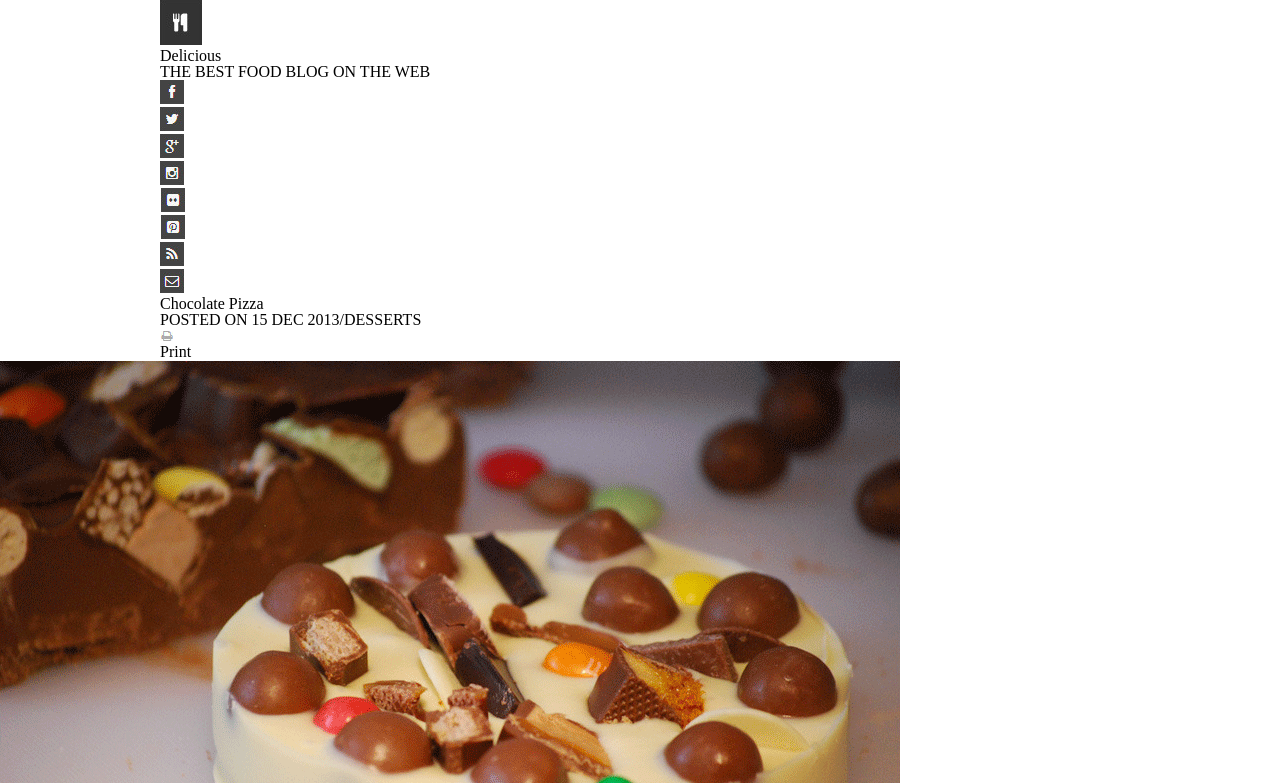
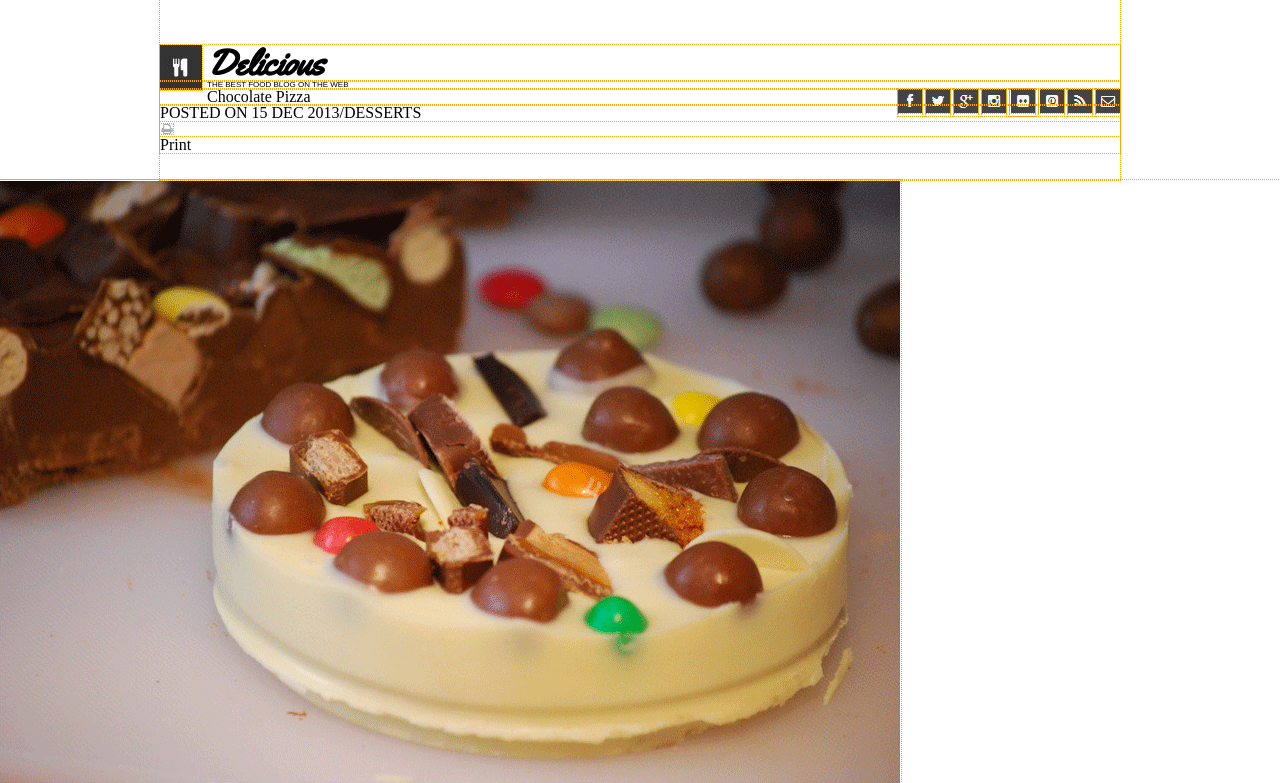
Before and after one commit to evanslaton/chocolate-pizza, a plain HTML site: page index.html in a window 1280 px wide. Shown: the top 783 px of the page. Drawn offline with Linux system fonts and the light colour scheme.

Commit message:
Working on nav

```diff
--- a/css/style.css
+++ b/css/style.css
@@ -1,4 +1,34 @@
+* {
+  outline: 1px dotted orange;
+}
+
 header {
   width: 960px;
+  height: 135px;
   margin: 0 auto;
+  padding-top:45px
 }
+
+nav div > img:first-child {
+  float: left;
+  margin-right: 5px;
+}
+
+nav h3 {
+  font-family: Yellowtail;
+  font-size: 36px;
+  font-weight: bold;
+}
+
+nav p {
+  font-size: 8px;
+  font-family: sans-serif;
+}
+
+nav ul {
+  float: right;
+}
+
+nav li {
+  display: inline-block;
+}
--- a/index.html
+++ b/index.html
@@ -4,13 +4,16 @@
     <title>Chocolate Pizza</title>
     <link href="css/reset.css" type="text/css" rel="stylesheet" />
     <link href="css/style.css" type="text/css" rel="stylesheet" />
+    <link href="https://fonts.googleapis.com/css?family=Yellowtail" rel="stylesheet">
   </head>
   <body>
     <header>
       <nav>
-        <img src="img/logo.png" alt="logo" />
-        <h3>Delicious</h3>
-        <p>THE BEST FOOD BLOG ON THE WEB</p>
+        <div>
+          <img src="img/logo.png" alt="logo" />
+          <h3>Delicious</h3>
+          <p>THE BEST FOOD BLOG ON THE WEB</p>
+        </div>
           <ul>
             <li>
               <img src="img/fb-icon.png" alt="logo" />
```
